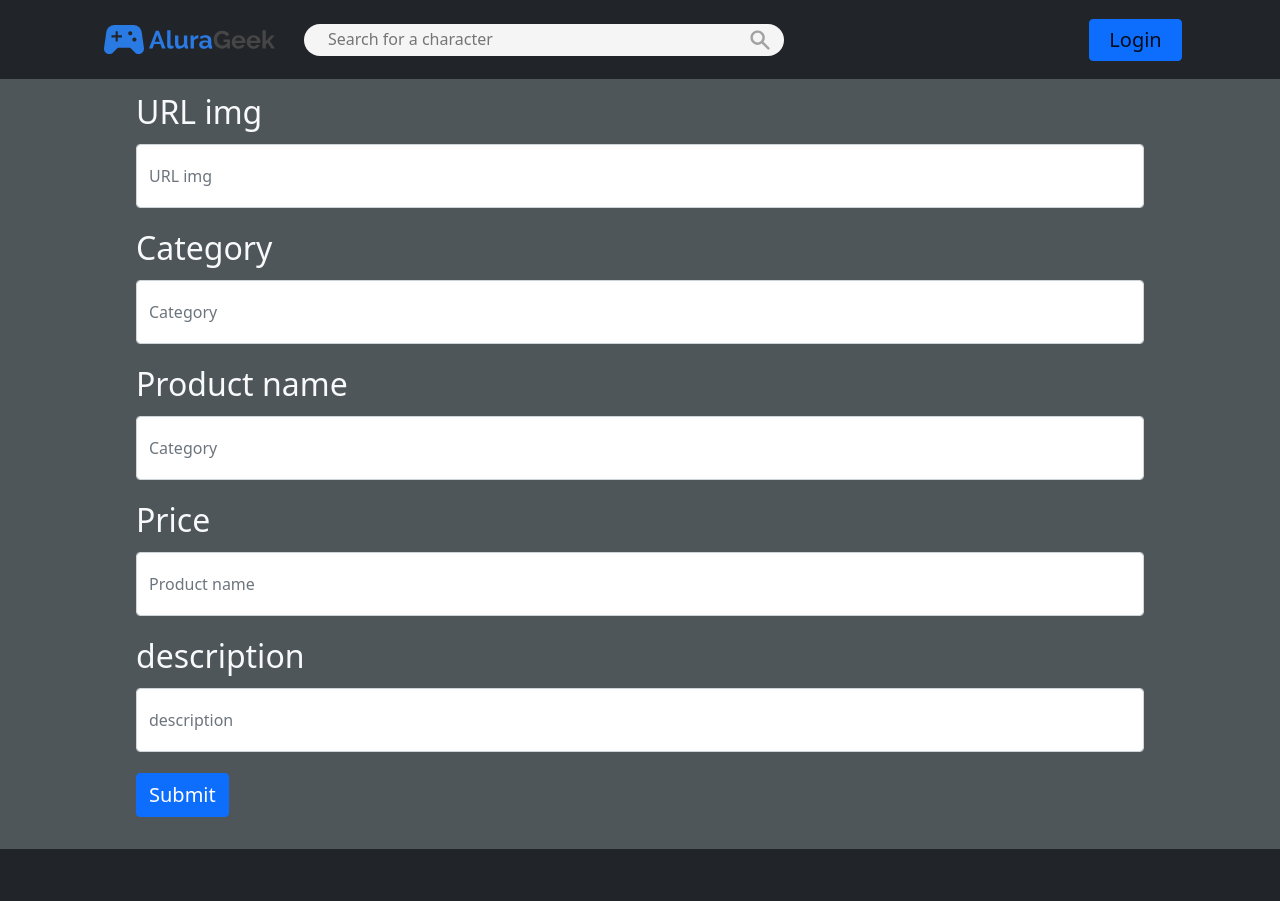
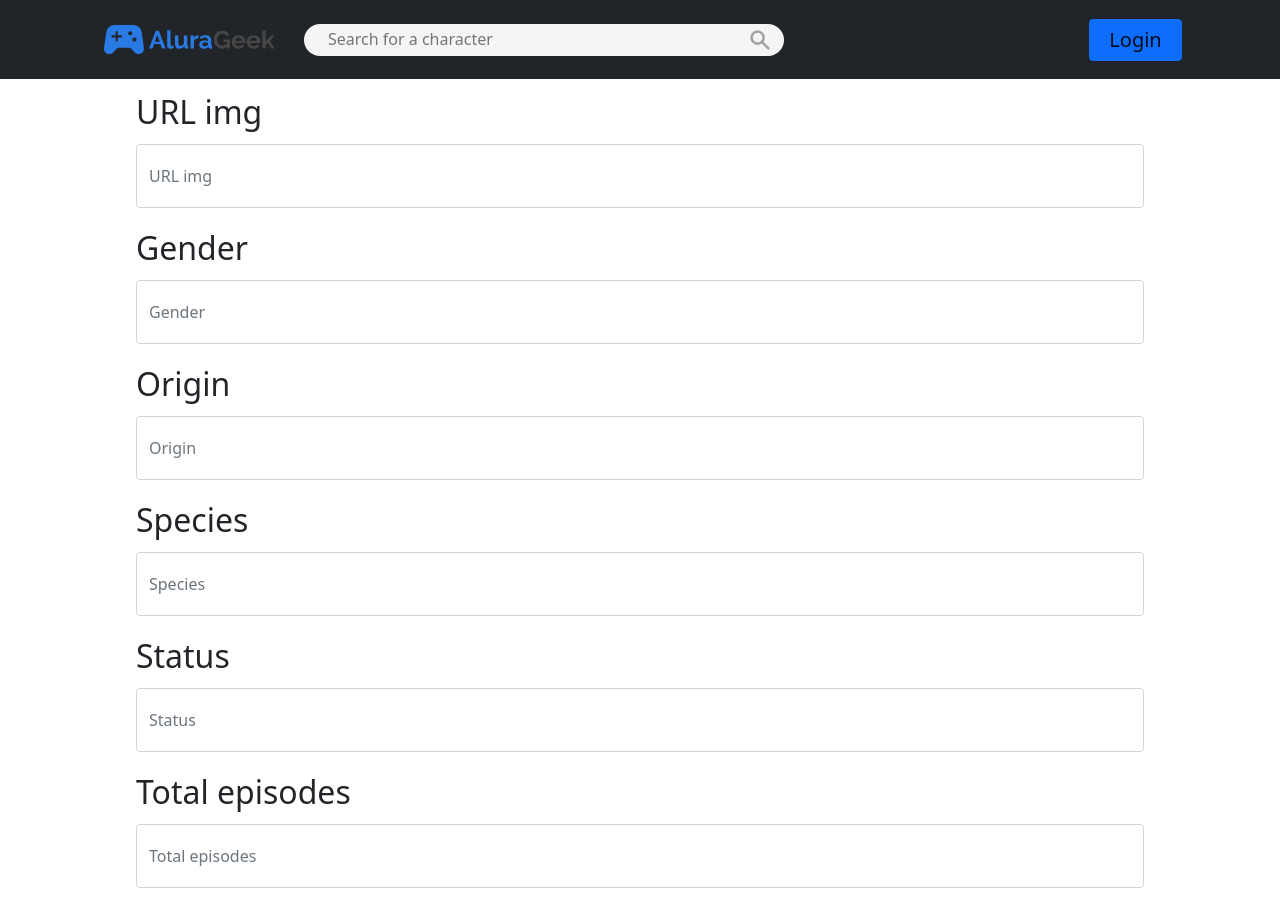
Before and after one commit to Figurex20/charactersReact, a React (Vite) app: page /newproduct in a window 1280 px wide. Shown: the top 901 px of the page. Built offline with nearby package versions, Linux system fonts and the light colour scheme.

Commit message:
i added.. i do not remember

```diff
--- a/src/components/FormNewProduct/FormNewProduct.jsx
+++ b/src/components/FormNewProduct/FormNewProduct.jsx
@@ -3,30 +3,44 @@ import Form from 'react-bootstrap/Form';
 
 export const FormNewProduct = () => {
 	return (
-		<Form className="fs-2 text-light">
+		<Form className="fs-2 ">
 			<Form.Group className="mb-3 newProduct-items" controlId="formBasicEmail">
 				<Form.Label>URL img</Form.Label>
 				<Form.Control type="text" placeholder="URL img" className="newProduct-items-control" />
 			</Form.Group>
 
 			<Form.Group className="mb-3" controlId="formBasicPassword">
-				<Form.Label>Category</Form.Label>
-				<Form.Control type="text" placeholder="Category" className="newProduct-items-control" />
+				<Form.Label>Gender</Form.Label>
+				<Form.Control type="text" placeholder="Gender" className="newProduct-items-control" />
 			</Form.Group>
 
 			<Form.Group className="mb-3" controlId="formBasicPassword">
-				<Form.Label>Product name</Form.Label>
-				<Form.Control type="text" placeholder="Category" className="newProduct-items-control" />
+				<Form.Label>Origin</Form.Label>
+				<Form.Control type="text" placeholder="Origin" className="newProduct-items-control" />
 			</Form.Group>
 
 			<Form.Group className="mb-3" controlId="formBasicPassword">
-				<Form.Label>Price</Form.Label>
-				<Form.Control type="text" placeholder="Product name" className="newProduct-items-control" />
+				<Form.Label>Species</Form.Label>
+				<Form.Control type="text" placeholder="Species" className="newProduct-items-control" />
 			</Form.Group>
 
 			<Form.Group className="mb-3" controlId="formBasicPassword">
-				<Form.Label>description</Form.Label>
-				<Form.Control type="text" placeholder="description" className="newProduct-items-control" />
+				<Form.Label>Status</Form.Label>
+				<Form.Control type="text" placeholder="Status" className="newProduct-items-control" />
+			</Form.Group>
+
+			<Form.Group className="mb-3" controlId="formBasicPassword">
+				<Form.Label>Total episodes</Form.Label>
+				<Form.Control
+					type="text"
+					placeholder="Total episodes"
+					className="newProduct-items-control"
+				/>
+			</Form.Group>
+
+			<Form.Group className="mb-3" controlId="formBasicPassword">
+				<Form.Label>Created</Form.Label>
+				<Form.Control type="text" placeholder="Created" className="newProduct-items-control" />
 			</Form.Group>
 
 			<Button variant="primary fs-5" type="submit">
--- a/src/containers/Header/Header.jsx
+++ b/src/containers/Header/Header.jsx
@@ -6,8 +6,8 @@ const Header = () => {
 			<div className="header_content ms-5">
 				<h1 className="fs-1">Febrero Promocional</h1>
 				<p className="fs-2">Productos selecionados con 33% de descuento</p>
-				<Link to="/product" className="btn bg-info text-light">
-					Ver Consolas
+				<Link to="/newproduct" className="btn bg-info text-light">
+					New Product
 				</Link>
 			</div>
 		</div>
--- a/src/pages/NewProduct/NewProduct.jsx
+++ b/src/pages/NewProduct/NewProduct.jsx
@@ -1,11 +1,12 @@
-import React from 'react';
+import React, { useContext } from 'react';
 import { FormNewProduct } from '../../components/FormNewProduct/FormNewProduct';
+import { AppContext } from '../../context/AppContext';
 
 const NewProduct = () => {
 	return (
 		<div className="newProduct">
 			<div>
-				<h1 className="text-center">Add New Product</h1>
+				<h1 className="text-center ">Add New Product</h1>
 				<FormNewProduct />
 			</div>
 		</div>
--- a/src/styles/bootstrap.scss
+++ b/src/styles/bootstrap.scss
@@ -13,7 +13,6 @@
 }
 
 .newProduct {
-	background: #4f5659;
 	padding: 7rem;
 	padding-top: 2rem;
 	padding-bottom: 2rem;
```
Also changed, not shown: src/styles/css/bootstrap.css, 1 other file (tests, documents, lock files or other folders).
